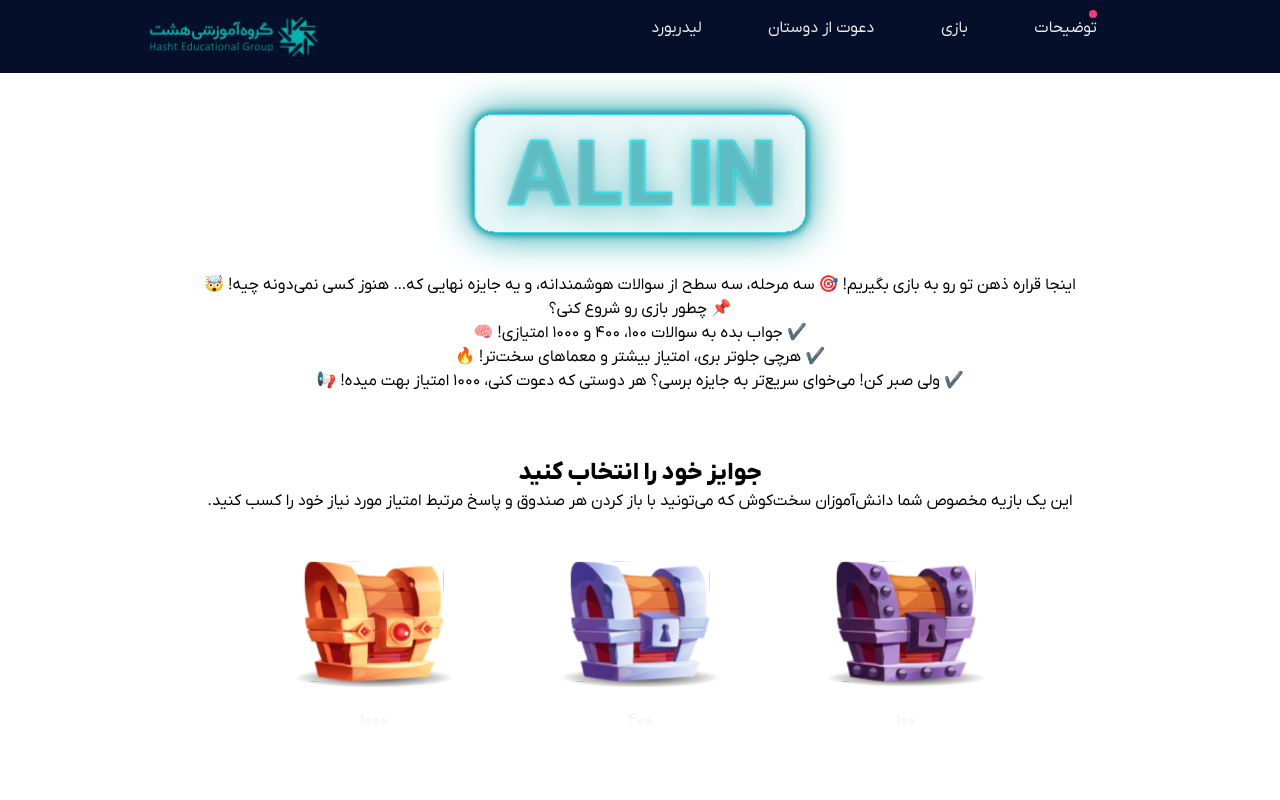
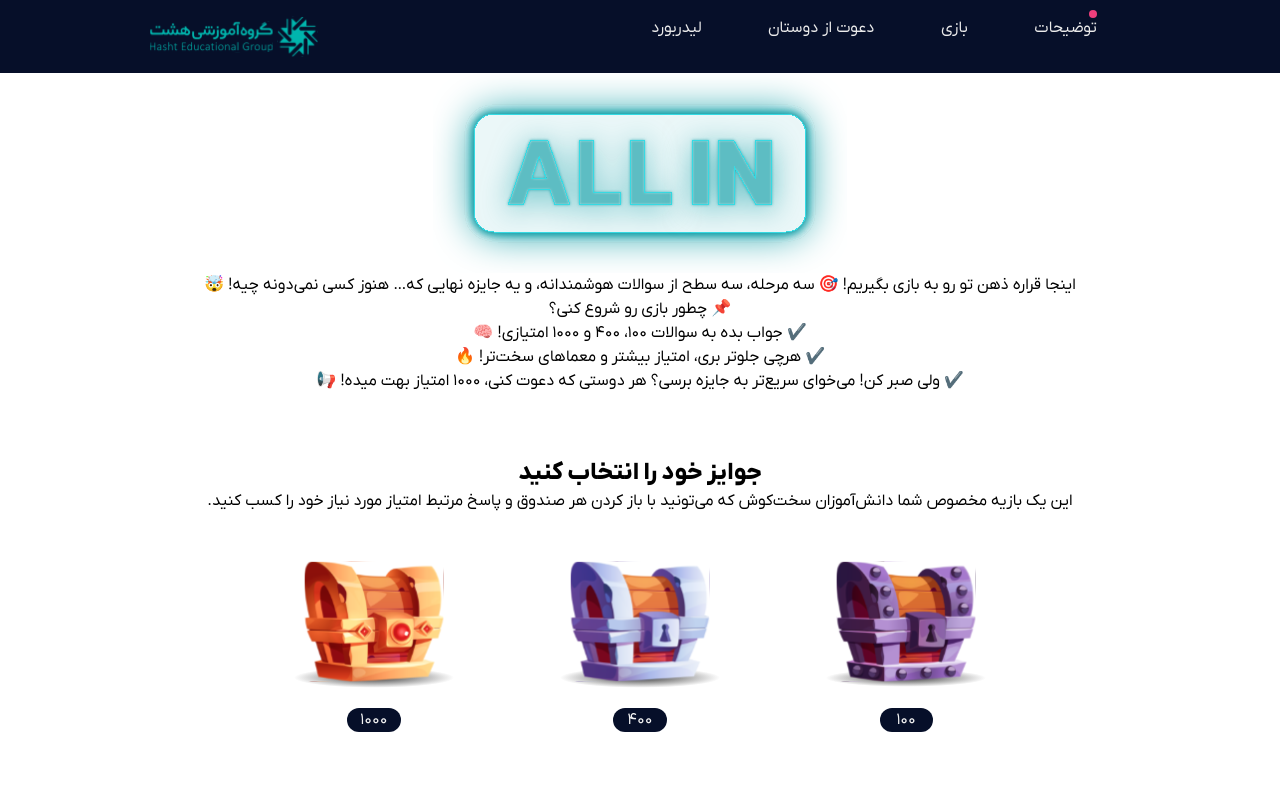
Before and after one commit to Shakiba-Alipour/HashtGroup, a React (Create React App) app in the folder hashtgroup/: page / in a window 1280 px wide. Shown: the top 800 px of the page. Built offline with nearby package versions, Linux system fonts and the light colour scheme; the HTML template or start-up script is replaced by a standard one.

Commit message:
icons are added to a folder

```diff
--- a/hashtgroup/src/App.tsx
+++ b/hashtgroup/src/App.tsx
@@ -4,6 +4,7 @@ import Navbar from "./components/Navbar";
 import Description from "./components/Description";
 import Game from "./components/Game";
 import Invitation from "./components/Invitation";
+import Leaderboard from "./components/Leaderboard";
 
 function App() {
     return (
@@ -12,6 +13,7 @@ function App() {
             <Description/>
             <Game/>
             <Invitation code="A-21052"/>
+            <Leaderboard/>
         </div>
     );
 }
--- a/hashtgroup/src/components/Award.tsx
+++ b/hashtgroup/src/components/Award.tsx
@@ -6,9 +6,9 @@ interface AwardProps {
 }
 
 const Award: React.FC<AwardProps> = ({ prize, points }) => {
-  return <div className="flex flex-col mt-12 mb-12">
+  return <div className="flex flex-col mt-12 mb-12 items-center">
       {prize}
-      <div className="text-Secondary-Text bg-Secondary-Background rounded-2xl mt-4">
+      <div className="text-Secondary-Text bg-Background w-1/3 rounded-2xl mt-4">
           {points}
       </div>
   </div>
--- a/hashtgroup/src/components/Game.tsx
+++ b/hashtgroup/src/components/Game.tsx
@@ -1,7 +1,7 @@
 import Award from "./Award";
-import BronzePrize from "../assets/BronzePrize";
-import SilverPrize from "../assets/SilverPrize";
-import GoldPrize from "../assets/GoldPrize";
+import BronzePrize from "../assets/boxes/BronzePrize";
+import SilverPrize from "../assets/boxes/SilverPrize";
+import GoldPrize from "../assets/boxes/GoldPrize";
 
 const Game = () => {
   return <div className="mt-16 mb-16">
```
Also changed, not shown: hashtgroup/src/assets/boxes/BronzePrize.tsx (renamed from hashtgroup/src/assets/BronzePrize.tsx), hashtgroup/src/assets/boxes/GoldPrize.tsx (renamed from hashtgroup/src/assets/GoldPrize.tsx), hashtgroup/src/assets/boxes/SilverPrize.tsx (renamed from hashtgroup/src/assets/SilverPrize.tsx).
